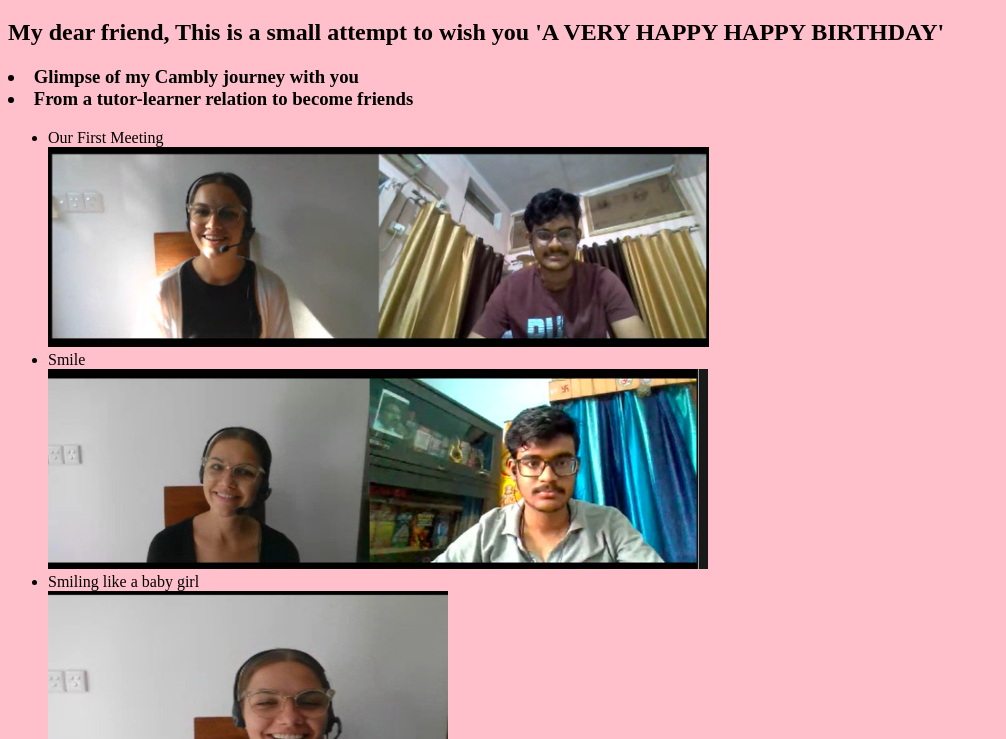
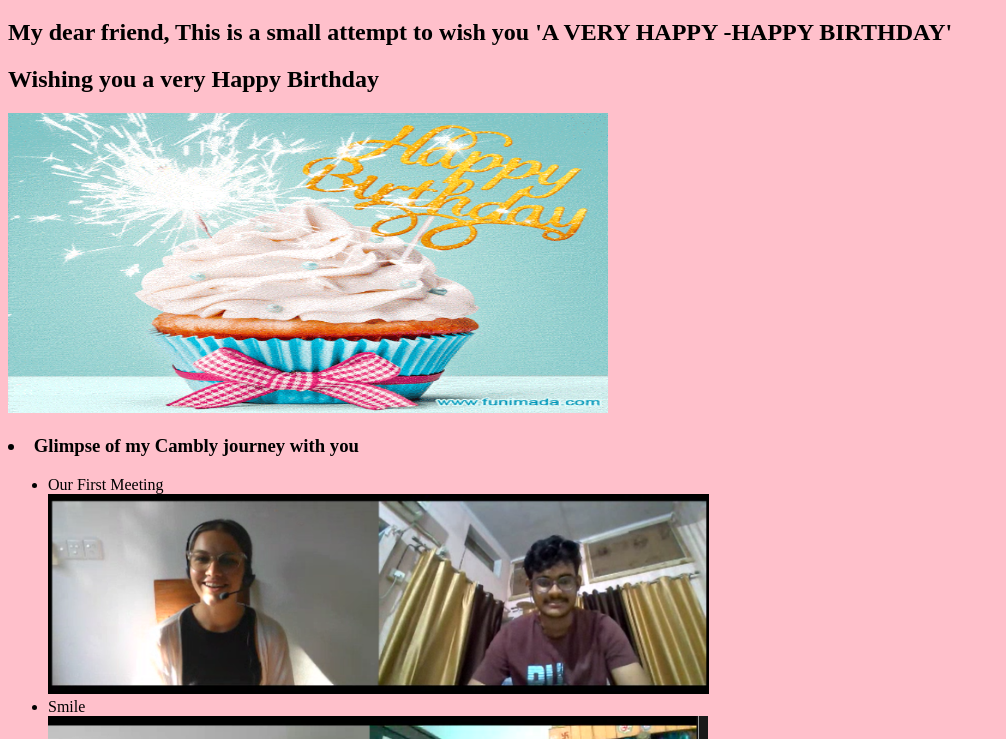
Before and after one commit to sudgithuub/Olivia-birthday, a plain HTML site: page solution.html in a window 1280 px wide. Shown: the part 61-800 px from the top of the page, without its empty margins (0-1006 px from the left). Drawn offline with Linux system fonts and the light colour scheme.

Commit message:
Update solution.html

```diff
--- a/solution.html
+++ b/solution.html
@@ -12,9 +12,11 @@
 </head>
   <body>
 <h1>Happy Birthday Olivia </h1>
-<h2>My dear friend, This is a small attempt to wish you 'A VERY HAPPY HAPPY BIRTHDAY'</h2>
+<h2>My dear friend, This is a small attempt to wish you 'A VERY HAPPY -HAPPY BIRTHDAY'</h2>
+<h2>Wishing you a very Happy Birthday</h2>
+<img src="./bday.gif" height="300" width="600"/>
 <h3><li>Glimpse of my Cambly journey with you</li>
-<li>From a tutor-learner relation to become friends</li></h3>
+</h3>
 <ul>
 <li> Our First Meeting </li>
 <img src="./Photos/1 Our First Meeting.png" height="200" alt="Our First Meeting "/>
```
